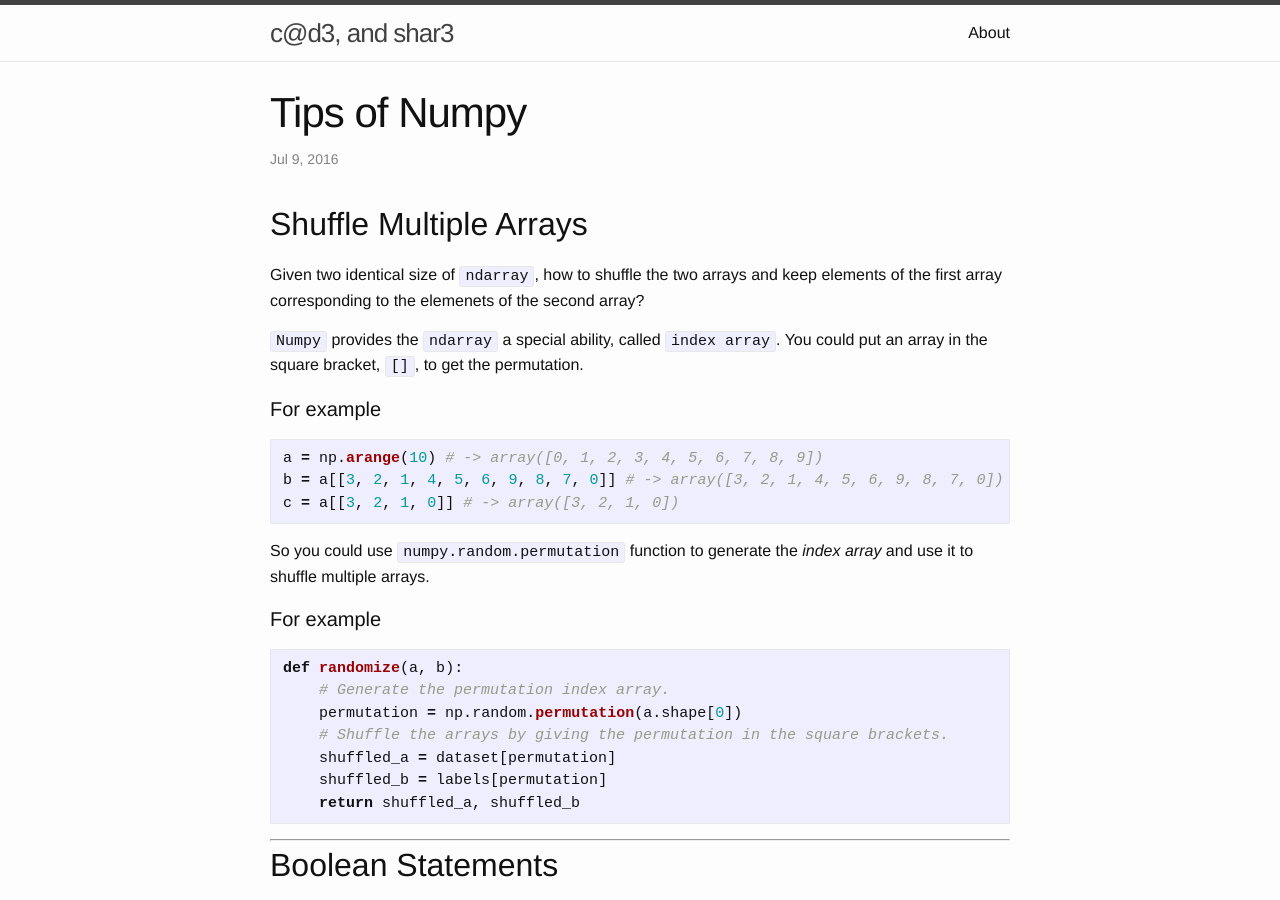
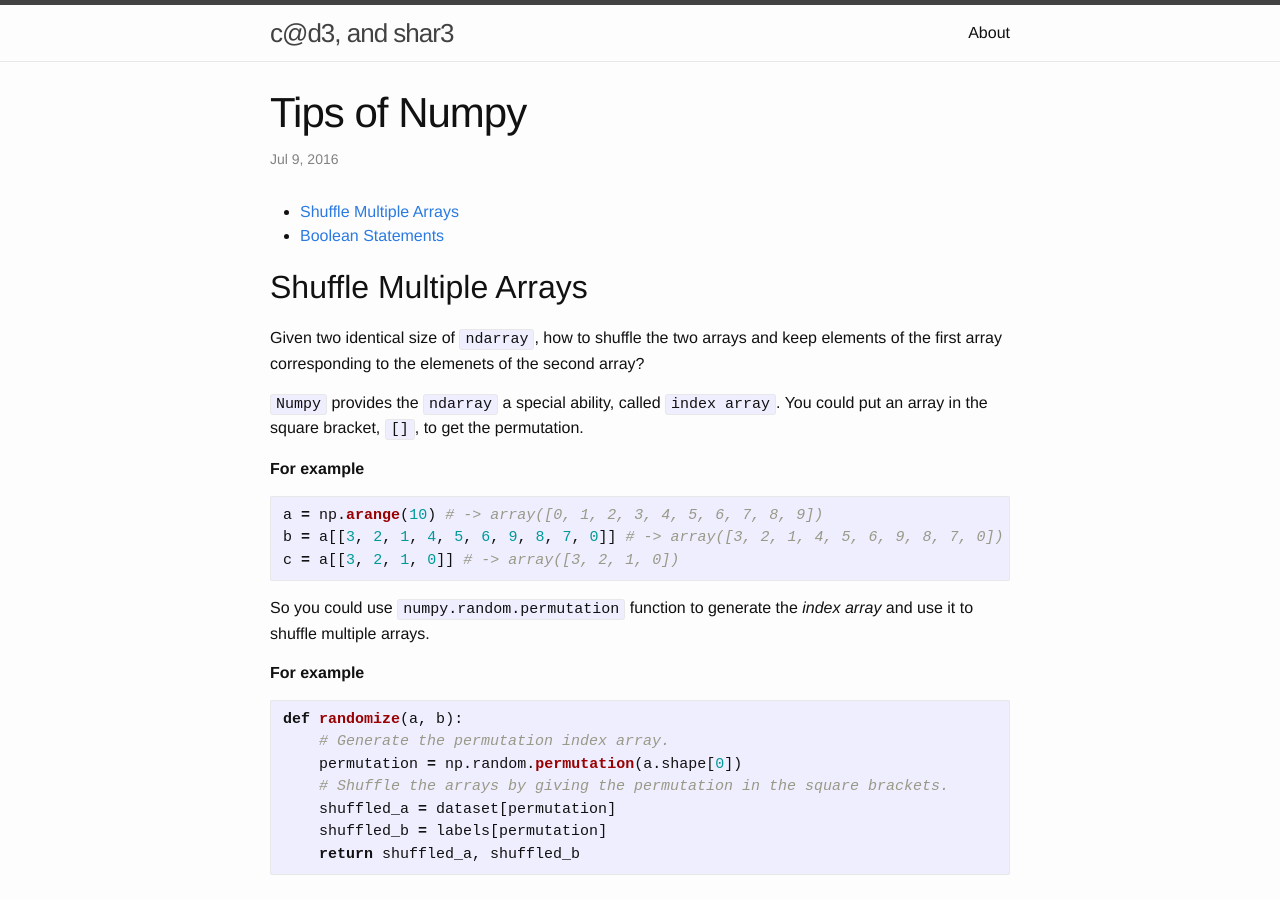
Before and after one commit to boyw165/boyw165.github.io, a Jekyll site: the page built from _posts/machine_learning/2016-07-09-tips-of-numpy.md, in a window 1280 px wide and 900 px high. Built offline with Jekyll 4.4.1, drawn with Linux system fonts in a browser that asks for light colours; nearby versions of some CDN libraries.

Commit message:
Add the table-of-content to the `tips of numpy` article.

````diff
--- a/_posts/machine_learning/2016-07-09-tips-of-numpy.md
+++ b/_posts/machine_learning/2016-07-09-tips-of-numpy.md
@@ -3,6 +3,9 @@ layout: post
 title: Tips of Numpy
 categories: Machine Learning
 ---
+
+* TOC
+{:toc}
 
 Shuffle Multiple Arrays
 -----------------------
@@ -11,7 +14,7 @@ Given two identical size of `ndarray`, how to shuffle the two arrays and keep el
 
 `Numpy` provides the `ndarray` a special ability, called `index array`. You could put an array in the square bracket, `[]`, to get the permutation.
 
-#### For example
+**For example**
 
 ```python
 a = np.arange(10) # -> array([0, 1, 2, 3, 4, 5, 6, 7, 8, 9])
@@ -21,7 +24,7 @@ c = a[[3, 2, 1, 0]] # -> array([3, 2, 1, 0])
 
 So you could use `numpy.random.permutation` function to generate the *index array* and use it to shuffle multiple arrays.
 
-#### For example
+**For example**
 
 ```python
 def randomize(a, b):
@@ -33,14 +36,18 @@ def randomize(a, b):
     return shuffled_a, shuffled_b
 ```
 
+<br/>
+
 ---
+
+<br/>
 
 Boolean Statements
 ------------------
 
 Boolean statments are commonly used in combination with the `and` operator and the `or` operator.
 
-#### For example
+**For example**
 
 ```python
 # Creating an image.
````
